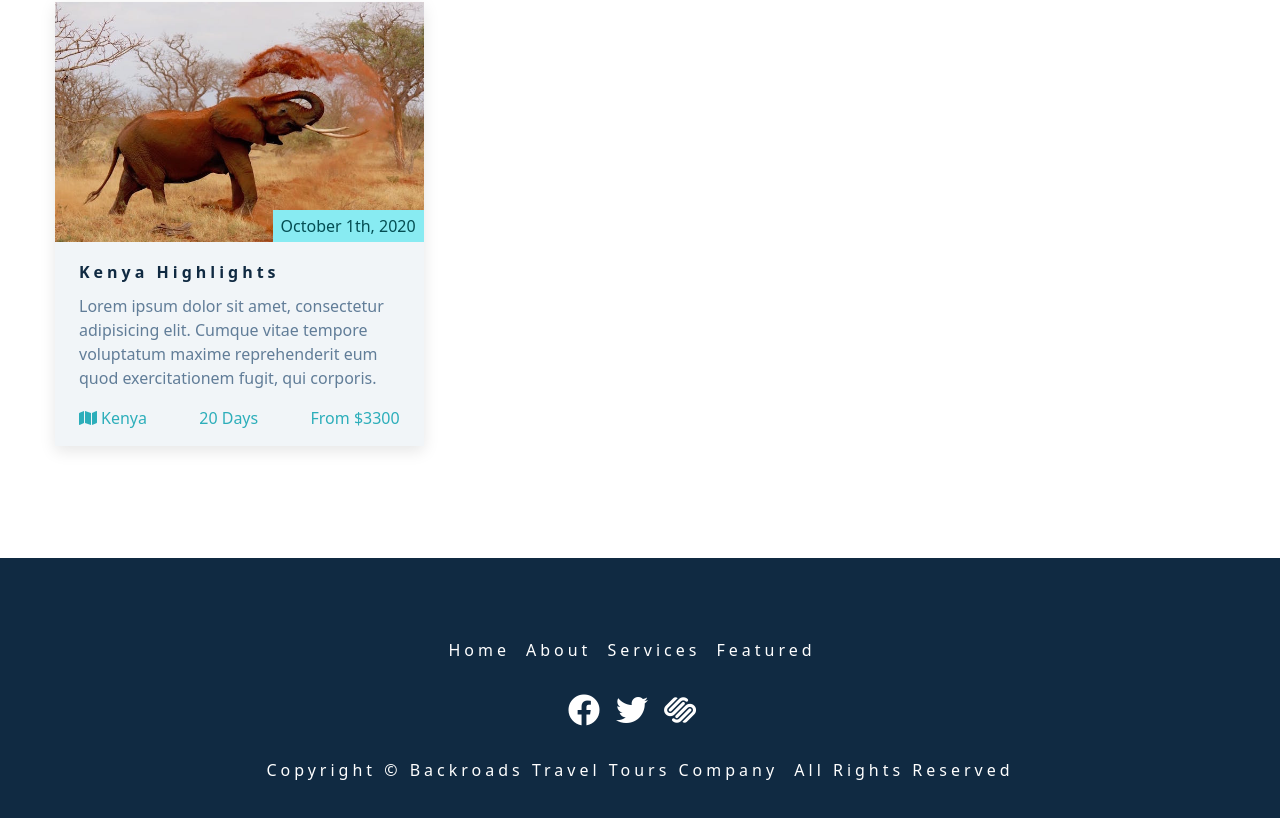
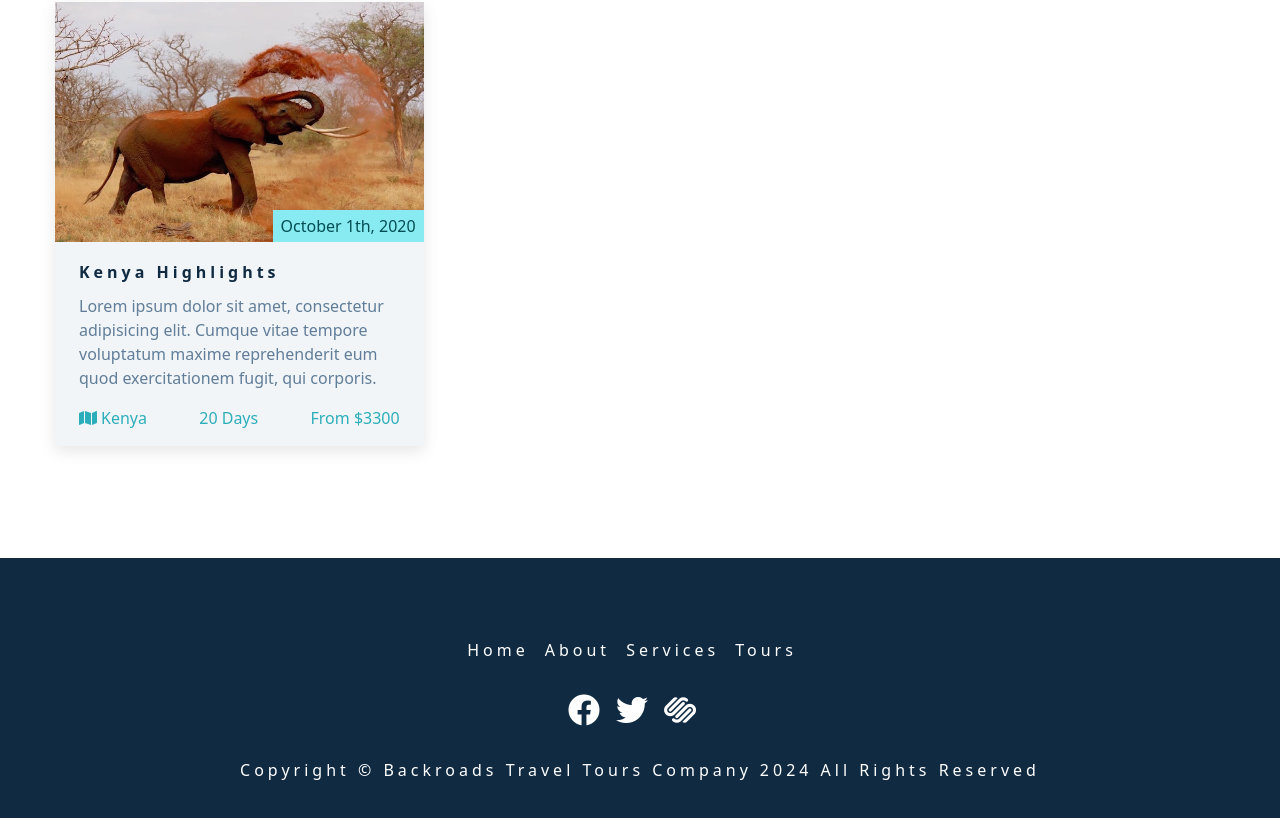
Before and after one commit to JeffersonRolino/complete-react-nextjs-typescript-course-2024, a React (Create React App) app in the folder 04-backroads-app/: page / in a window 1280 px wide. Shown: the part 2249-3067 px from the top of the page. Built offline with nearby package versions, Linux system fonts and the light colour scheme; the HTML template or start-up script is replaced by a standard one.

Commit message:
Lesson 67: Footer Component

```diff
--- a/04-backroads-app/src/components/Footer.jsx
+++ b/04-backroads-app/src/components/Footer.jsx
@@ -1,60 +1,38 @@
+import { pageLinks, socialLinks } from "../data";
+
 function Footer() {
   return (
     <footer className="section footer">
       <ul className="footer-links">
-        <li>
-          <a href="#home" className="footer-link">
-            home
-          </a>
-        </li>
-        <li>
-          <a href="#about" className="footer-link">
-            about
-          </a>
-        </li>
-        <li>
-          <a href="#services" className="footer-link">
-            services
-          </a>
-        </li>
-        <li>
-          <a href="#featured" className="footer-link">
-            featured
-          </a>
-        </li>
+        {pageLinks.map((link) => {
+          return (
+            <li key={link.id}>
+              <a href={link.href} className="footer-link">
+                {link.text}
+              </a>
+            </li>
+          );
+        })}
       </ul>
       <ul className="footer-icons">
-        <li>
-          <a
-            href="https://www.twitter.com"
-            target="_blank"
-            className="footer-icon"
-          >
-            <i className="fab fa-facebook"></i>
-          </a>
-        </li>
-        <li>
-          <a
-            href="https://www.twitter.com"
-            target="_blank"
-            className="footer-icon"
-          >
-            <i className="fab fa-twitter"></i>
-          </a>
-        </li>
-        <li>
-          <a
-            href="https://www.twitter.com"
-            target="_blank"
-            className="footer-icon"
-          >
-            <i className="fab fa-squarespace"></i>
-          </a>
-        </li>
+        {socialLinks.map((link) => {
+          return (
+            <li key={link.id}>
+              <a
+                href={link.href}
+                target="_blank"
+                className="footer-icon"
+                rel="noreferrer"
+              >
+                <i className={link.icon}></i>
+              </a>
+            </li>
+          );
+        })}
       </ul>
       <p className="copyright">
         copyright &copy; Backroads travel tours company
-        <span id="date"></span> all rights reserved
+        <span id="date">{new Date().getFullYear()}</span> all rights reserved
       </p>
     </footer>
   );
```
